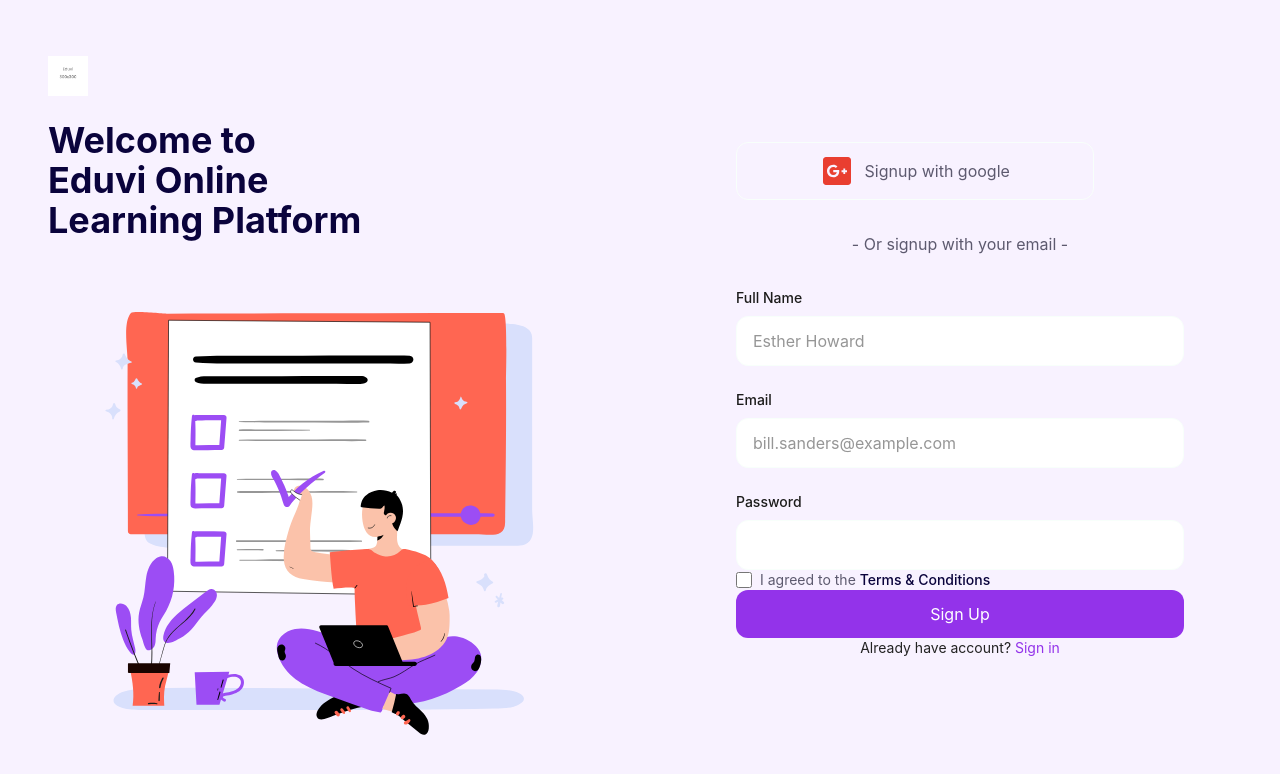
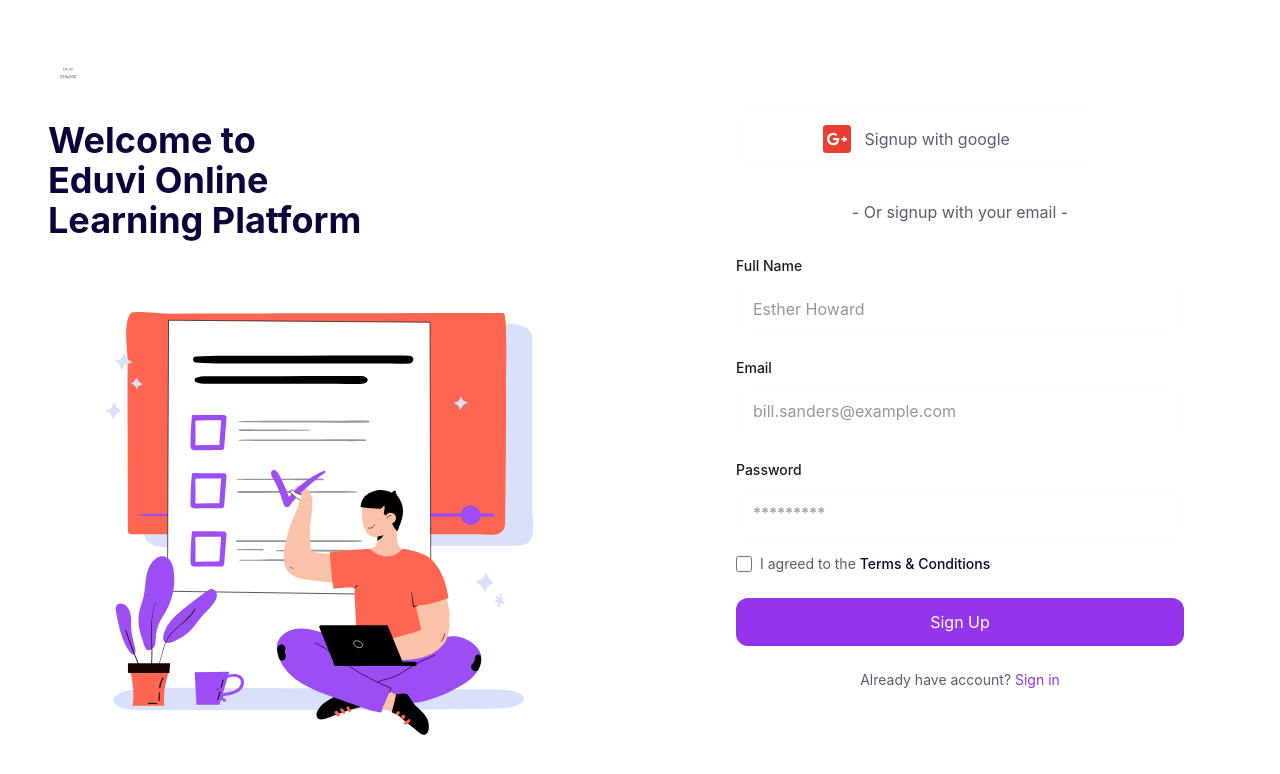
Before and after one commit to albert-byiringiro/eduvi, a React (Vite) app in the folder apps/frontend/: page / in a window 1280 px wide. Shown: the top 774 px of the page. Built offline with nearby package versions, Linux system fonts and the light colour scheme.

Commit message:
style(auth): refactor styles  [refs #12]

```diff
--- a/apps/frontend/src/pages/auth/Signup.tsx
+++ b/apps/frontend/src/pages/auth/Signup.tsx
@@ -4,7 +4,7 @@ import signupIllustration from "../../assets/img/signup-illustration.svg"
 
 export default function Signup() {
   return (
-    <div className="w-full min-h-screen grid grid-cols-2 bg-primary-50">
+    <div className="w-full min-h-screen grid grid-cols-2 bg-white">
       {/* Left Panel */}
       <div className="p-12 flex flex-col justify-center">
         <div className="mb-12">
@@ -54,11 +54,11 @@ export default function Signup() {
               <label htmlFor="password" className="block text-sm font-medium text-gray-700 mb-2">
                 Password
               </label>
-              <input type="password" id="password" name="password" className="w-full px-4 py-3 rounded-lg border border-gray-300 focus:ring-2 focus:ring-purple-500 focus:border-transparent" />
+              <input type="password" id="password" name="password" className="w-full px-4 py-3 rounded-lg border border-gray-300 focus:ring-2 focus:ring-purple-500 focus:border-transparent" placeholder="*********" />
             </div>
           </div>
 
-          <div className="flex items-center gap-2">
+          <div className="flex items-center gap-2 mt-4">
             <input type="checkbox" id="terms" name="terms" className="w-4 h-4 text-purple-600 rounded border-gray-300 focus:ring-purple-500" />
             <label htmlFor="terms" className="text-sm text-gray">
               I agreed to the {" "}
@@ -66,11 +66,11 @@ export default function Signup() {
             </label>
           </div>
 
-          <button type="submit" className="w-full bg-purple-600 text-white py-3 rounded-lg hover:bg-purple-700 transition-colors">
+          <button type="submit" className="w-full bg-purple-600 text-white py-3 rounded-lg hover:bg-purple-700 transition-colors my-6">
             Sign Up
           </button>
 
-          <p className="text-center text-sm text-gray-600">
+          <p className="text-center text-sm text-gray">
             Already have account?{" "}
             <a href="/signin" className="text-purple-600 hover:text-purple-700">Sign in</a>
           </p>
```
